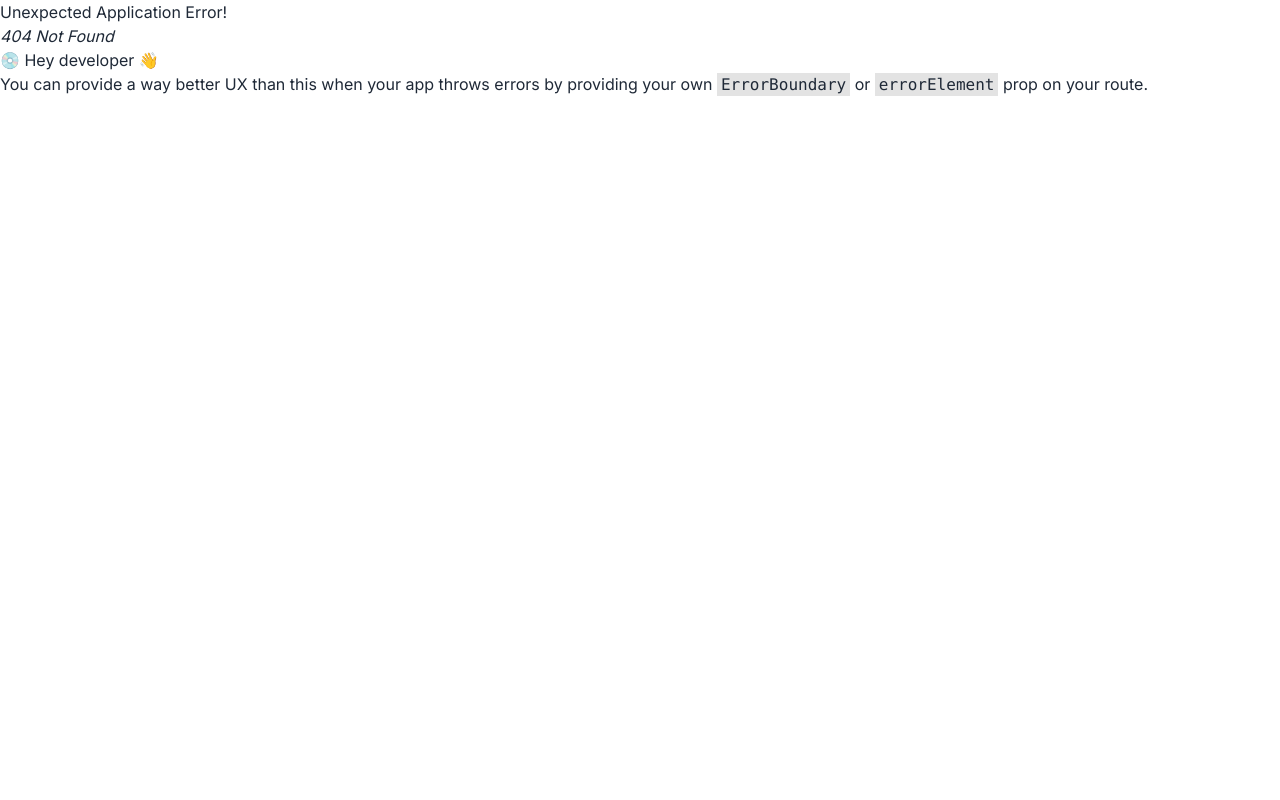
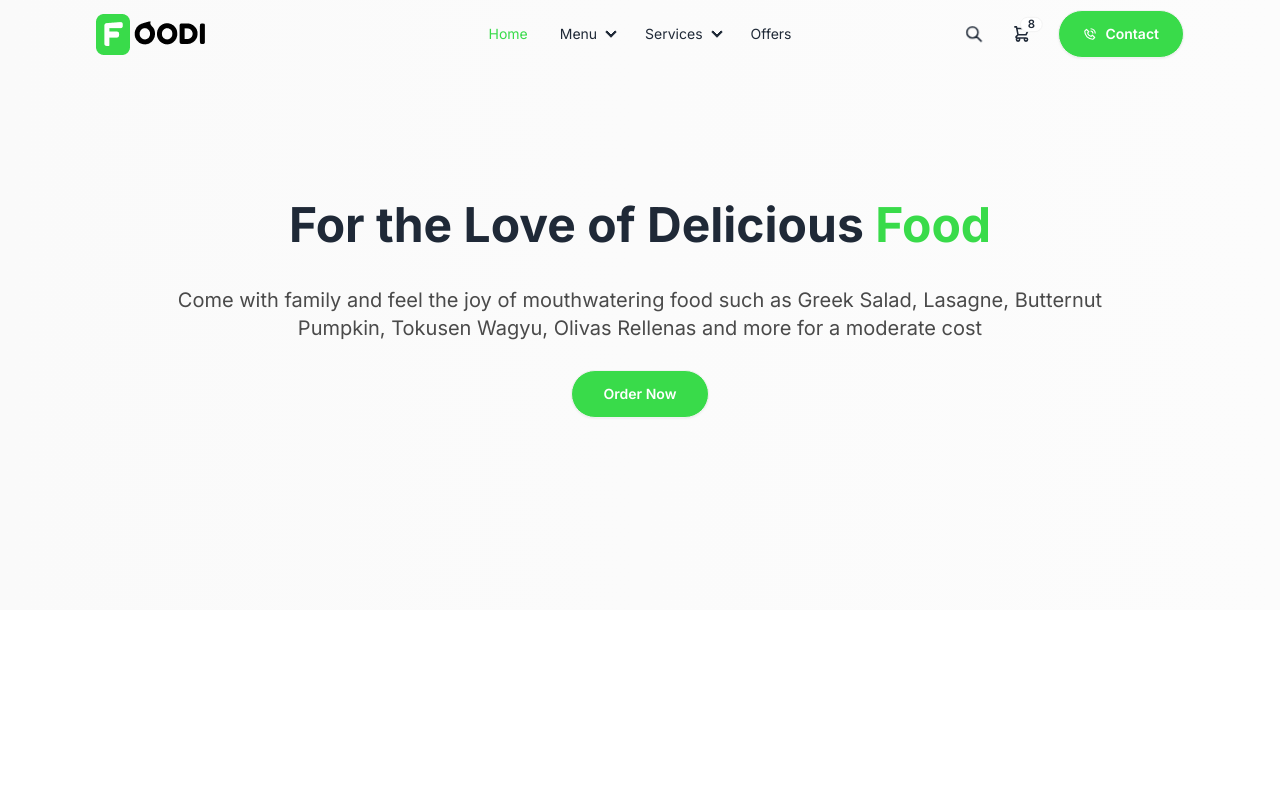
Before and after one commit to TrimZymberi/KuPoBlejna, a React (Vite) app in the folder kupoblejna/: page /menu in a window 1280 px wide. Before the commit this address had no page. Shown: the top 800 px of the page. Built offline with nearby package versions, Linux system fonts and the light colour scheme.

Commit message:
menu page

```diff
--- a/kupoblejna/src/components/Navbar.jsx
+++ b/kupoblejna/src/components/Navbar.jsx
@@ -25,14 +25,14 @@ const Navbar = () => {
   const navItems = (
     <>
       <li>
-        <a href="/">Home</a>
+        <a className="text-green" href="/">Home</a>
       </li>
       <li>
         <details>
           <summary>Menu</summary>
           <ul className="p-2">
             <li>
-              <a>All</a>
+              <a href="/menu">All</a>
             </li>
             <li>
               <a>Salads</a>
--- a/kupoblejna/src/layout/Main.jsx
+++ b/kupoblejna/src/layout/Main.jsx
@@ -6,9 +6,11 @@ import Footer from '../components/Footer'
 
 const Main = () => {
   return (
-    <div>
+    <div className='bg-prigmayBG'>
       <Navbar/>
+      <div className='min-h-screen'>
       <Outlet/>
+      </div>
       <Footer/>
     </div>
   )
--- /dev/null
+++ b/kupoblejna/src/pages/shop/MenuComponent.jsx
@@ -0,0 +1,64 @@
+import React, { useEffect, useState } from "react";
+
+const Menu = () => {
+  const [menu, setMenu] = useState([]);
+  const[filteredItems , setFilteredItems] = useState([]);
+  const[selectedCategory, setSelectedCategory] = useState("all");
+  const [sortOption, setsortOption] = useState("default");
+
+  //loading data
+
+  useEffect(() => {
+    //fetch data from backend
+    const fetchData = async () => {
+      try{
+        const response = await  fetch('/menu.json');
+        const data = await response.json();
+        //console.log(data)
+        setMenu(data);
+        setFilteredItems(data);
+      }
+      catch (error){
+        console.log("Error fetchng data", error)
+      }
+    };
+
+    //call the function
+    fetchData();
+  }, [])
+
+
+
+
+  return (
+    <div>
+      {/* menu banner */}
+      <div className="section-container bg-gradient-to-r from-[#FAFAFA] from-0% to-[#FCFCFC] to-100%">
+
+
+        <div className="py-48 flex flex-col justify-center items-center gap-8">
+          {/* Texts */}
+          <div className="text-center space-y-7 px-4">
+            <h2 className="md:text-5xl text-4xl font-bold md:leading-snug leading snug">
+             For the Love of Delicious
+              <span className="text-green"> Food</span>
+            </h2>
+            <p className="text-xl text-[#4A4A4A] md:w-4/5 mx-auto">
+              Come with family and feel the joy of mouthwatering food such as Greek Salad, Lasagne, Butternut Pumpkin, Tokusen Wagyu, Olivas Rellenas and more for a moderate cost
+            </p>
+            <button className="btn bg-green px-8 py-3 font-semiboold text-white rounded-full">
+              Order Now
+            </button>
+          </div>
+        </div>
+      </div>
+
+      {/* menu shop section  */}
+      <div className="section-container">
+
+      </div>
+    </div>
+  );
+};
+
+export default Menu;
```
Also changed, not shown: kupoblejna/src/router/Router.jsx (+12 -0 lines).
